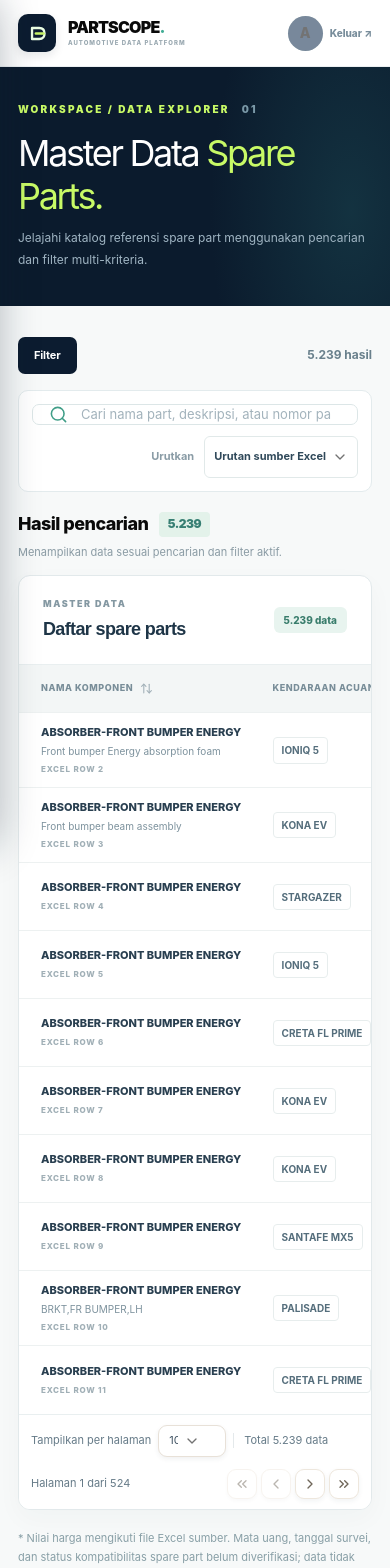
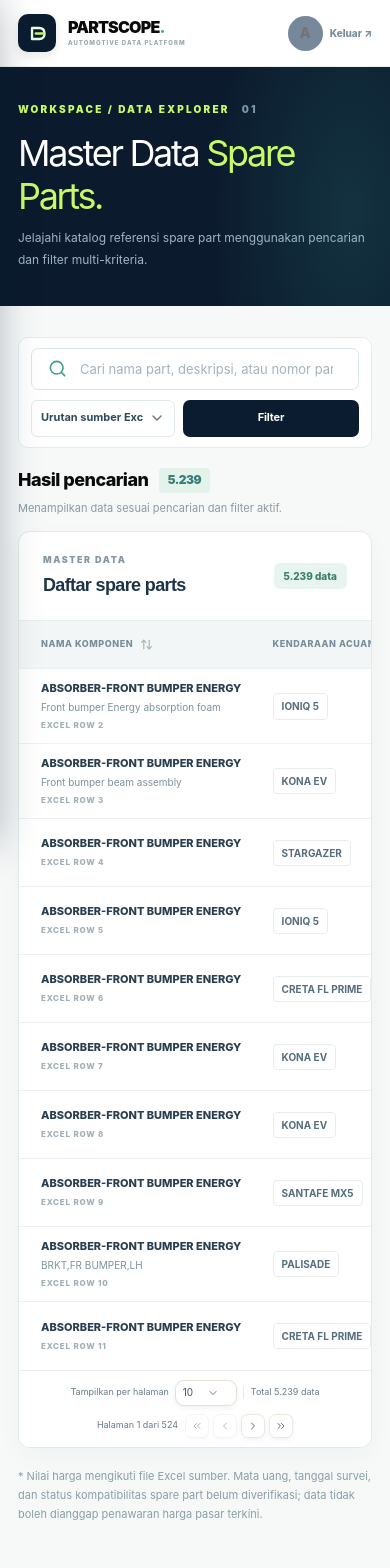
Before and after one commit to rizkychandra22/Car-Sparepart-Product, a React (Vite) app: page /parts in a window 390 px wide. Shown: the top 1568 px of the page. Built offline with nearby package versions, Linux system fonts and the light colour scheme.

Commit message:
refactor: reorganize toolbar controls for improved layout and accessibility

```diff
--- a/src/assets/styles/parts.css
+++ b/src/assets/styles/parts.css
@@ -55,7 +55,7 @@
 .parts-table-footer{display:flex;align-items:center;justify-content:space-between;gap:12px;padding:10px 14px;border-top:1px solid #e9eff0;border-radius:0;background:#fff}
 .parts-pagination-size,.parts-pagination-controls{display:flex;align-items:center;gap:9px;color:#667b88;font-size:11px}
 .parts-pagination-size label{white-space:nowrap}
-.parts-pagination-size [data-slot=select-trigger]{width:74px;height:34px;padding:0 25px 0 10px;border:1px solid #e8e1d8;border-radius:9px;background:#fff;color:#405363;font:inherit;box-shadow:0 2px 5px #26384a12;cursor:pointer}
+.parts-pagination-size [data-slot=select-trigger]{width:86px;height:34px;padding:0 25px 0 10px;border:1px solid #e8e1d8;border-radius:9px;background:#fff;color:#405363;font:inherit;box-shadow:0 2px 5px #26384a12;cursor:pointer}
 .parts-pagination-total{display:flex;align-items:center;gap:7px;padding-left:10px;border-left:1px solid #e4e9eb;white-space:nowrap}
 .parts-pagination-total i{display:none}
 .parts-pagination-page{white-space:nowrap}
@@ -63,7 +63,7 @@
 .parts-pagination button{width:32px;height:32px;border-color:#eee7dd;border-radius:9px;background:#fff;color:#6f6659;box-shadow:0 2px 5px #26384a10}
 .parts-pagination button:hover:not(:disabled){background:#faf8f4;color:#27394a}
 .parts-pagination button:disabled{opacity:.48}
-.parts-page-size-select{width:74px}
+.parts-page-size-select{width:86px}
 .parts-filter-select{justify-content:space-between;text-align:left;padding:0 9px 0 10px}
 .select-wrap:has([data-slot=select-trigger])::after{display:none}
 .toolbar-sort [data-slot=select-trigger]{height:42px;max-width:175px;border:1px solid #e1e9e9;border-radius:6px;background:#fff;padding:0 9px;color:#30495a;font-size:11px;font-weight:730}
@@ -81,13 +81,40 @@
 .result-toolbar{flex-direction:row}
 .result-toolbar .toolbar-search{height:42px;gap:13px;padding:0 12px 0 16px;border:1px solid #dce6e7;border-radius:7px;background:#fff;transition:border-color .18s ease,box-shadow .18s ease}
 .result-toolbar .toolbar-search:focus-within{border-color:#91c8b7;box-shadow:0 0 0 3px #bcead633}
-.result-toolbar .toolbar-search input{height:100%;min-width:0;padding:0;border:0!important;border-radius:0;background:transparent;box-shadow:none!important;outline:none!important;font-size:13px}
+.result-toolbar .toolbar-search input{width:0;flex:1 1 0%;height:100%;min-width:0;padding:0;border:0!important;border-radius:0;background:transparent;box-shadow:none!important;outline:none!important;font-size:13px}
 .result-toolbar .toolbar-search input:focus,.result-toolbar .toolbar-search input:focus-visible{border:0!important;box-shadow:none!important;outline:none!important}
 .result-toolbar .toolbar-search>svg{width:19px;height:19px}
 .toolbar-search .toolbar-search-clear{display:grid;place-items:center;align-self:center;width:28px;height:28px;margin-right:7px;padding:0;border:0;border-radius:50%;background:transparent;color:#81949d;box-shadow:none;cursor:pointer}
 .toolbar-search .toolbar-search-clear:hover{background:#eff5f3;color:#3d7368}
 .toolbar-search .toolbar-search-clear svg{width:15px;height:15px}
+.toolbar-controls-row{display:flex;align-items:center;gap:12px}
+.catalog-toolbar-filter{display:none}
 .parts-page-footer{padding:20px 0;border-top:1px solid #e2e9eb;background:#fff;color:#91a1a8;font-size:9px;font-weight:800;letter-spacing:.9px}
 .parts-page-footer .container{display:flex;justify-content:space-between;gap:12px}
-@media(max-width:760px){.result-toolbar{flex-direction:column}}
+@media(max-width:760px){
+  .result-toolbar{flex-direction:column;align-items:stretch;gap:10px;padding:10px 12px}
+  .result-toolbar .toolbar-search{width:100%;height:42px;flex:none}
+  .toolbar-controls-row{width:100%;justify-content:stretch;gap:8px}
+  .catalog-toolbar-filter{display:inline-flex;order:2;flex:1 1 0;width:0;min-height:37px;height:37px;justify-content:center}
+  .result-toolbar .toolbar-sort{order:1;align-self:auto;justify-content:space-between;gap:7px;flex:1 1 0;width:0;min-width:0}
+  .result-toolbar .toolbar-sort label{display:none}
+  .result-toolbar .toolbar-sort [data-slot=select-trigger]{flex:1;width:100%;min-width:0;max-width:none;height:37px;min-height:37px}
+  .parts-pagination-size [data-slot=select-trigger]{width:76px}
+  .parts-page-size-select{width:76px}
+}
 @media(max-width:760px){.parts-table-footer{align-items:flex-start;flex-direction:column;padding:10px 12px}.parts-pagination-size{flex-wrap:wrap;gap:7px}.parts-pagination-size [data-slot=select-trigger]{height:32px;width:68px}.parts-page-size-select{width:68px}.parts-pagination-controls{justify-content:space-between;width:100%;gap:7px}.parts-pagination{gap:4px}.parts-pagination button{width:30px;height:30px}.parts-data-table{min-width:1080px}}
+@media(max-width:760px){.parts-pagination-size [data-slot=select-trigger],.parts-page-size-select{width:76px}}
+@media(max-width:760px){
+  .filter-panel{scrollbar-width:none;-ms-overflow-style:none}
+  .filter-panel::-webkit-scrollbar{display:none}
+  .parts-table-footer{align-items:stretch;gap:8px;padding:9px 8px}
+  .parts-pagination-size{justify-content:center;flex-wrap:nowrap;gap:6px;font-size:9px}
+  .parts-pagination-size [data-slot=select-trigger],.parts-page-size-select{width:62px;height:26px;padding:0 17px 0 7px;font-size:10px}
+  .parts-pagination-size [data-slot=select-trigger] svg{width:12px;height:12px}
+  .parts-pagination-total{gap:5px;padding-left:7px}
+  .parts-pagination-controls{justify-content:center;width:100%;gap:7px}
+  .parts-pagination-page{font-size:9px}
+  .parts-pagination{gap:4px}
+  .parts-pagination button{width:24px;height:24px;border-radius:7px}
+  .parts-pagination button svg{width:12px;height:12px}
+}
--- a/src/pages/parts.tsx
+++ b/src/pages/parts.tsx
@@ -188,12 +188,6 @@ export default function PartsPage() {
       <main className="page-parts">
         <section className="catalog-main">
           <div className="container">
-            <div className="catalog-mobile-controls">
-              <Button className="button button-ink button-sm" type="button" aria-expanded={isFilterOpen} aria-controls="catalog-sidebar" onClick={() => setIsFilterOpen(true)}>
-                Filter{activeCount ? ` (${activeCount})` : ""}
-              </Button>
-              <span>{numberFormat.format(visibleParts.length)} hasil</span>
-            </div>
             <div className="catalog-backdrop" hidden={!isFilterOpen} onClick={() => setIsFilterOpen(false)} aria-hidden="true" />
 
             <form className="catalog-layout" onSubmit={applyFilters}>
@@ -224,6 +218,16 @@ export default function PartsPage() {
                       </Button>
                     )}
                   </div>
+                  <div className="toolbar-controls-row">
+                    <Button
+                      className="catalog-toolbar-filter button button-ink button-sm"
+                      type="button"
+                      aria-expanded={isFilterOpen}
+                      aria-controls="catalog-sidebar"
+                      onClick={() => setIsFilterOpen(true)}
+                    >
+                      Filter{activeCount ? ` (${activeCount})` : ""}
+                    </Button>
                     <div className="toolbar-sort">
                       <label htmlFor="sort">Urutkan</label>
                       <Select value={draftFilters.sort} onValueChange={updateSort}>
@@ -232,6 +236,7 @@ export default function PartsPage() {
                           {sortOptions.map(([value, label]) => <SelectItem className="parts-select-item" key={value} value={value}>{label}</SelectItem>)}
                         </SelectContent>
                       </Select>
+                    </div>
                   </div>
                 </Card>
 
```
Lines whose indentation alone changed are shown as unchanged.
